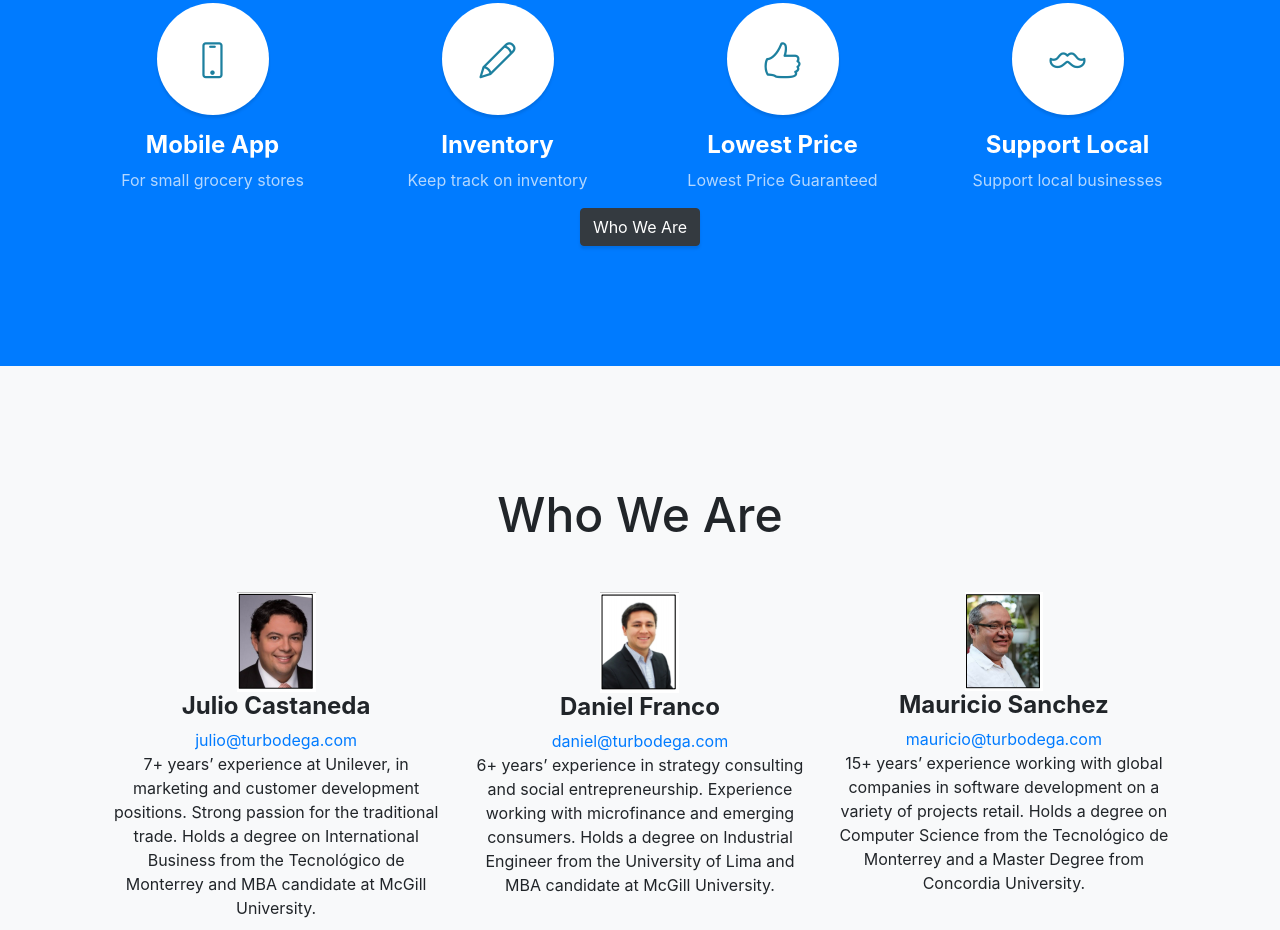
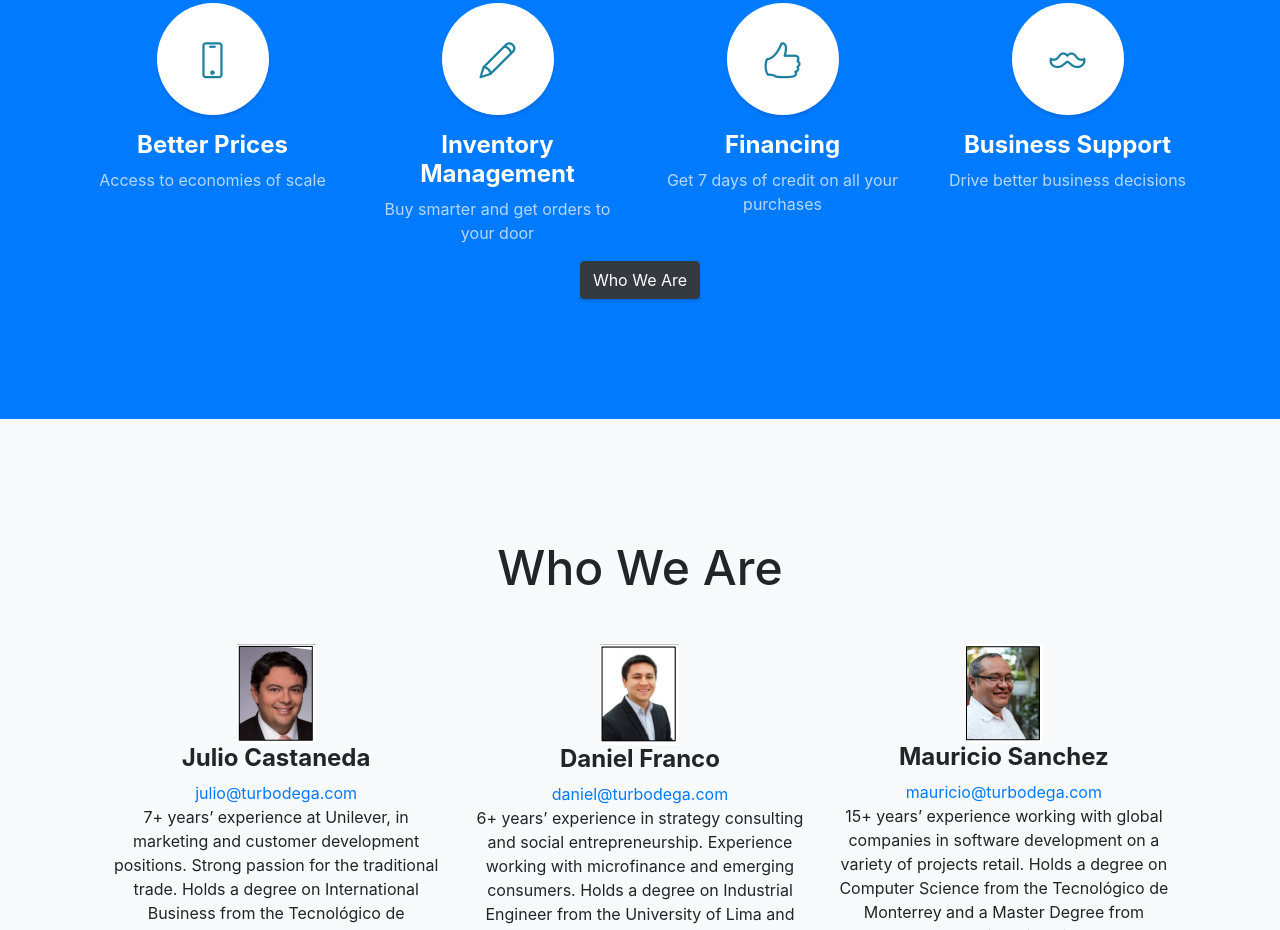
Before and after one commit to turbodega/website, a website with bundled scripts: page index.html in a window 1280 px wide. Shown: the part 2092-3022 px from the top of the page. Built offline with nearby package versions, Linux system fonts and the light colour scheme.

Commit message:
updated about section

```diff
--- a/index.html
+++ b/index.html
@@ -131,36 +131,36 @@
               <i class="icon-screen-smartphone"></i>
             </span>
             <h4>
-              <strong>Mobile App</strong>
+              <strong>Better Prices</strong>
             </h4>
-            <p class="text-faded mb-0">For small grocery stores</p>
+            <p class="text-faded mb-0">Access to economies of scale</p>
           </div>
           <div class="col-lg-3 col-md-6 mb-5 mb-lg-0">
             <span class="service-icon rounded-circle mx-auto mb-3">
               <i class="icon-pencil"></i>
             </span>
             <h4>
-              <strong>Inventory</strong>
+              <strong>Inventory Management</strong>
             </h4>
-            <p class="text-faded mb-0">Keep track on inventory</p>
+            <p class="text-faded mb-0">Buy smarter and get orders to your door</p>
           </div>
           <div class="col-lg-3 col-md-6 mb-5 mb-md-0">
             <span class="service-icon rounded-circle mx-auto mb-3">
               <i class="icon-like"></i>
             </span>
             <h4>
-              <strong>Lowest Price</strong>
+              <strong>Financing</strong>
             </h4>
-            <p class="text-faded mb-0">Lowest Price Guaranteed</p>
+            <p class="text-faded mb-0">Get 7 days of credit on all your purchases</p>
           </div>
           <div class="col-lg-3 col-md-6">
             <span class="service-icon rounded-circle mx-auto mb-3">
               <i class="icon-mustache"></i>
             </span>
             <h4>
-              <strong>Support Local</strong>
+              <strong>Business Support</strong>
             </h4>
-            <p class="text-faded mb-0">Support local businesses</p>
+            <p class="text-faded mb-0">Drive better business decisions</p>
           </div>
         </div>
         <p></p>
```
